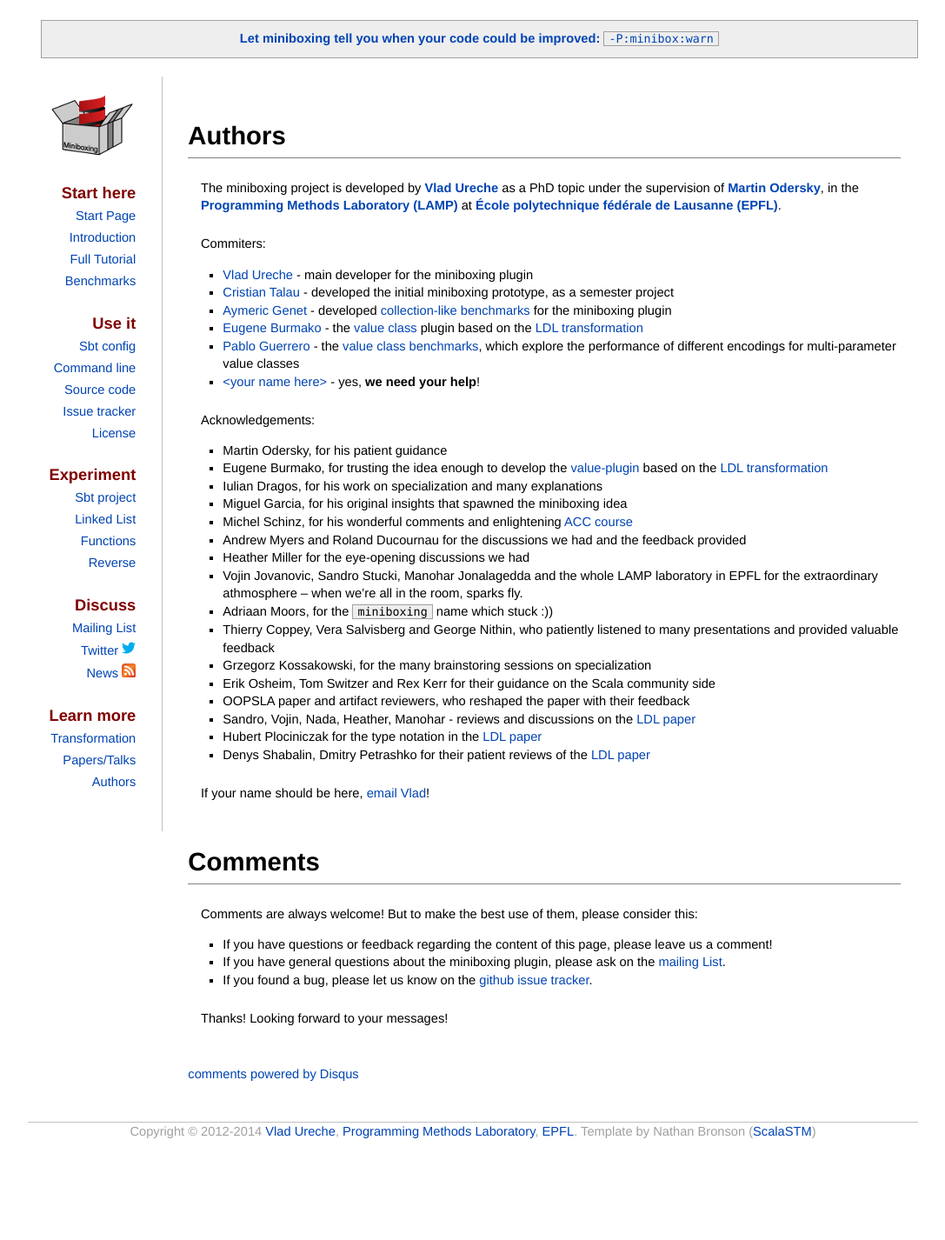
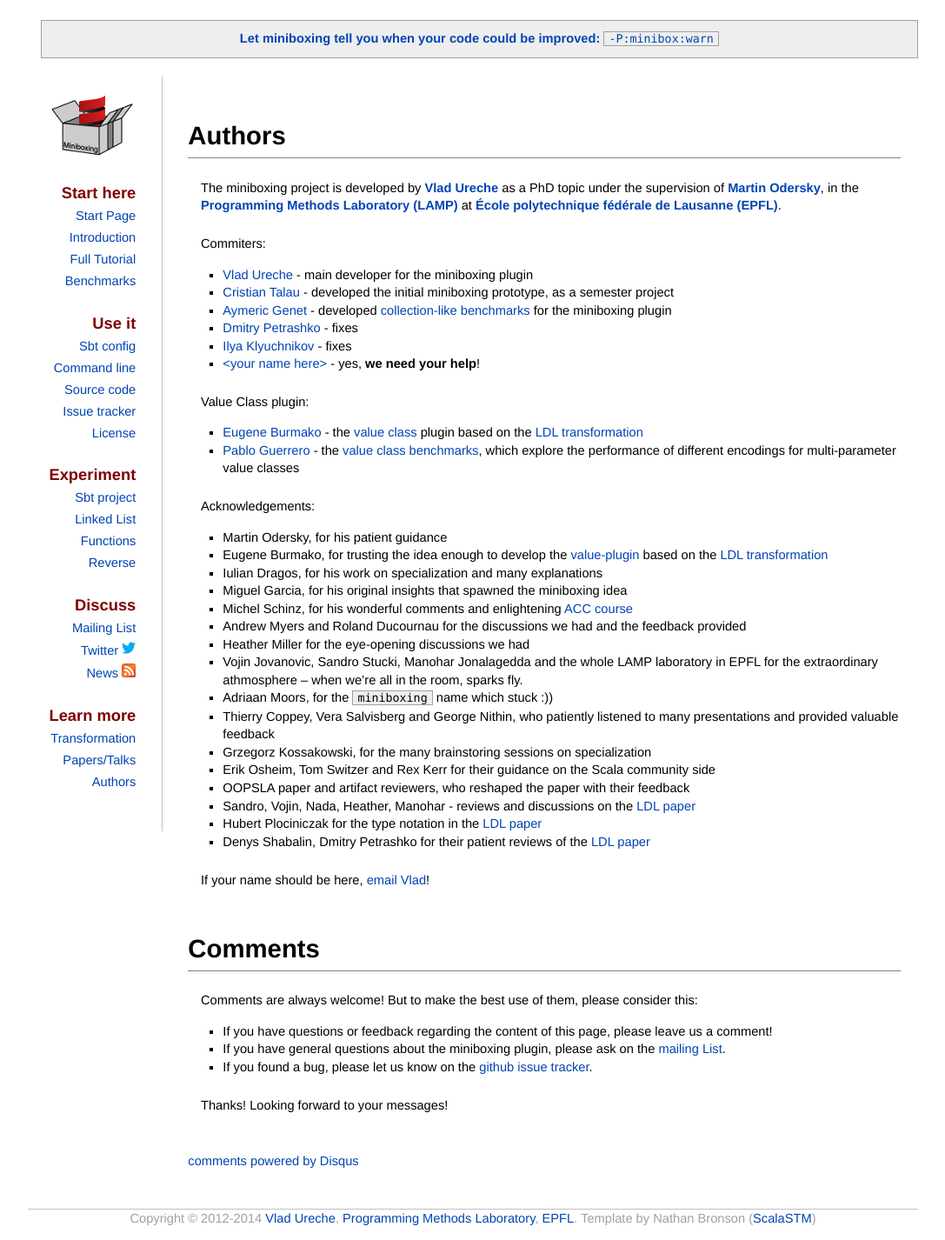
Before and after one commit to miniboxing/miniboxing.github.io, a Jekyll site: the page built from authors.md, in a window 1280 px wide. Shown: the whole page at 87% size, without its empty margins (96-1183 px from the left). Built offline with Jekyll 4.4.1, drawn with Linux system fonts in a browser that asks for light colours; comment, search, counter and statistics services are not loaded; before the commit the page ends 1326 px from its top, so only the background shows below that.

Commit message:
Added @DarkDimius and @ilya-klyuchnikov to the authors list

```diff
--- a/authors.md
+++ b/authors.md
@@ -11,9 +11,14 @@ Commiters:
 * [Vlad Ureche](http://vladureche.ro) - main developer for the miniboxing plugin
 * [Cristian Talau](https://github.com/ctalau) - developed the initial miniboxing prototype, as a semester project
 * [Aymeric Genet](https://github.com/MelodyLucid) - developed [collection-like benchmarks](https://github.com/MelodyLucid/freezing-ironman) for the miniboxing plugin
+* [Dmitry Petrashko](https://github.com/DarkDimius) - fixes
+* [Ilya Klyuchnikov](https://github.com/ilya-klyuchnikov) - fixes
+* [&lt;your name here&gt;](http://lamp.epfl.ch/teaching/projects/master#faq-527294) - yes, **we need your help**!
+
+Value Class plugin:
+
 * [Eugene Burmako](https://github.com/xeno-by) - the [value class](https://github.com/miniboxing/valium) plugin based on the [LDL transformation](https://github.com/miniboxing/miniboxing-plugin/blob/wip/docs/2014-03-ldl-draft.pdf?raw=true)
 * [Pablo Guerrero](https://github.com/siriux) - the [value class benchmarks](https://github.com/miniboxing/value-benchmarks), which explore the performance of different encodings for multi-parameter value classes
-* [&lt;your name here&gt;](http://lamp.epfl.ch/teaching/projects/master#faq-527294) - yes, **we need your help**!
 
 Acknowledgements:
 
```
